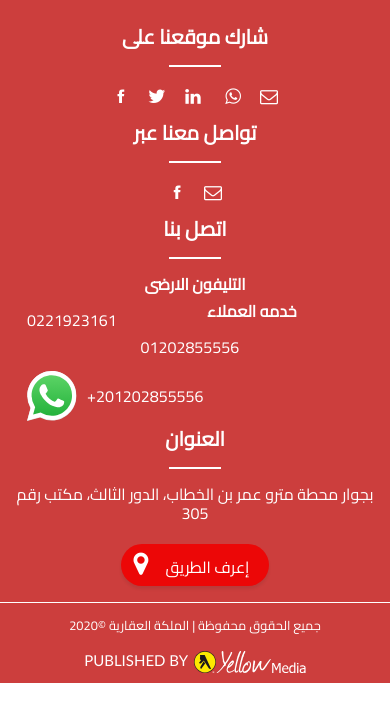
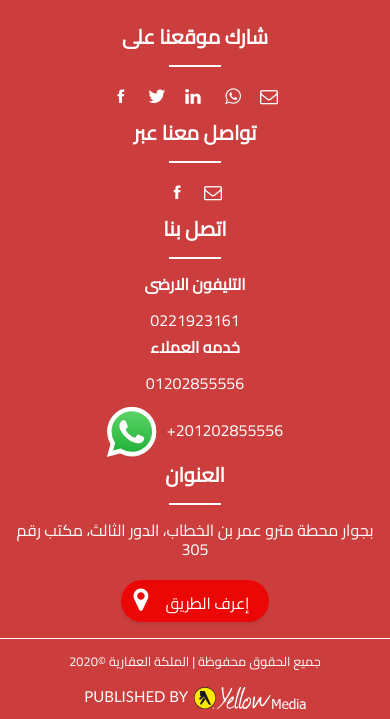
Before and after one commit to MBaroky/almalekaalaqarea, a PHP site: page /index.php in a window 390 px wide. Shown: the part 4684-5403 px from the top of the page. Before the commit the page ends 5367 px from the top, so only its background shows below. Run offline with PHP 8.4, Linux system fonts and the light colour scheme; some libraries are stand-ins or nearby versions; some web fonts are replaced.

Commit message:
minor changes

```diff
--- a/footer.php
+++ b/footer.php
@@ -19,18 +19,16 @@
                 <div class="col-md-3 text-center d-inline-block d-sm-flex flex-column align-self-start justify-content-sm-center">
                     <h5><strong>اتصل بنا</strong><br></h5>
                     <hr style="width: 50px;border: 1px solid white;">
-                    <h6><strong>التليفون الارضى</strong><br></h6><a class="btn text-center text-white border rounded-circle d-flex float-left align-items-center justify-content-md-center b-0 s-0 ltr" role="button" href="tel:0221923161" style="display: inline-block;"
-                        target="_blank"><span style="display: inline-block;">0221923161<br></span></a>
-                    <h6 style="display: block;"><strong>خدمه العملاء</strong><br></h6><a class="btn text-white border rounded-circle d-flex float-left align-items-center justify-content-md-center b-0 s-0 ltr" role="button" href="tel:01202855556" style="display: inline-block;" target="_blank"><span>01202855556<br></span></a>
-                    <a
-                        class="btn text-white border rounded-circle d-flex float-left align-items-center justify-content-md-center b-0 s-0 ltr" role="button" href="<?= (isMobile()) ? 'https://wa.me/201202855556':'https://web.whatsapp.com/send?phone=201202855556'; ?>"
-                        style="display: inline-block;max-width: 100%;" target="_blank"><img src="assets/img/svg-whatsapp.svg?h=abfc4958e6da89bfaddae74481deb971" style="<?= (isMobile()) ? 'width: 26px;height: 50px;margin-right: 10px;':'width: 50px;height: 50px;margin-right: 10px;'; ?>"><span>+201202855556<br></span></a>
-                </div>
-                <div class="col-md-3 text-center d-inline-block align-self-start">
+                    <h6><strong>التليفون الارضى</strong><br></h6><a class="btn text-white b-0 s-0 ltr" role="button" href="tel:0221923161" style="display: inline-block;width: 100%;" target="_blank"><span style="display: inline-block;">0221923161<br></span></a>
+                    <h6
+                        style="display: block;"><strong>خدمه العملاء</strong><br></h6><a class="btn text-white b-0 s-0 ltr" role="button" href="tel:01202855556" style="display: inline-block;width: 100%;" target="_blank"><span>01202855556<br></span></a><a class="btn text-white b-0 s-0 ltr"
+                            role="button" href="<?= (isMobile()) ? 'https://wa.me/201202855556':'https://web.whatsapp.com/send?phone=201202855556'; ?>" style="display: inline-block;max-width: 100%;" target="_blank"><img src="assets/img/svg-whatsapp.svg?h=abfc4958e6da89bfaddae74481deb971" style="<?= (isMobile()) ? 'width: 26px;height: 50px;margin-right: 10px;':'width: 50px;height: 50px;margin-right: 10px;'; ?>"><span>+201202855556<br></span></a></div>
+                <div
+                    class="col-md-3 text-center">
                     <h5><strong>العنوان</strong><br></h5>
                     <hr style="width: 50px;border: 1px solid white;">
                     <p class="text-white">بجوار محطة مترو عمر بن الخطاب، الدور الثالث، مكتب رقم 305</p><button class="btn text-white d-md-flex align-items-md-center" type="button" style="background-color: #EC0707;margin-top: 20px;border-radius: 30px;"><span>&nbsp; إعرف الطريق&nbsp;&nbsp;</span><i class="fa fa-map-marker" style="margin-right: 10px;font-size: 26px;"></i></button></div>
-            </div>
+        </div>
         </div>
         <div class="container">
             <div class="row row-cols-1 row-cols-md-2 d-md-flex justify-content-md-center">
```
